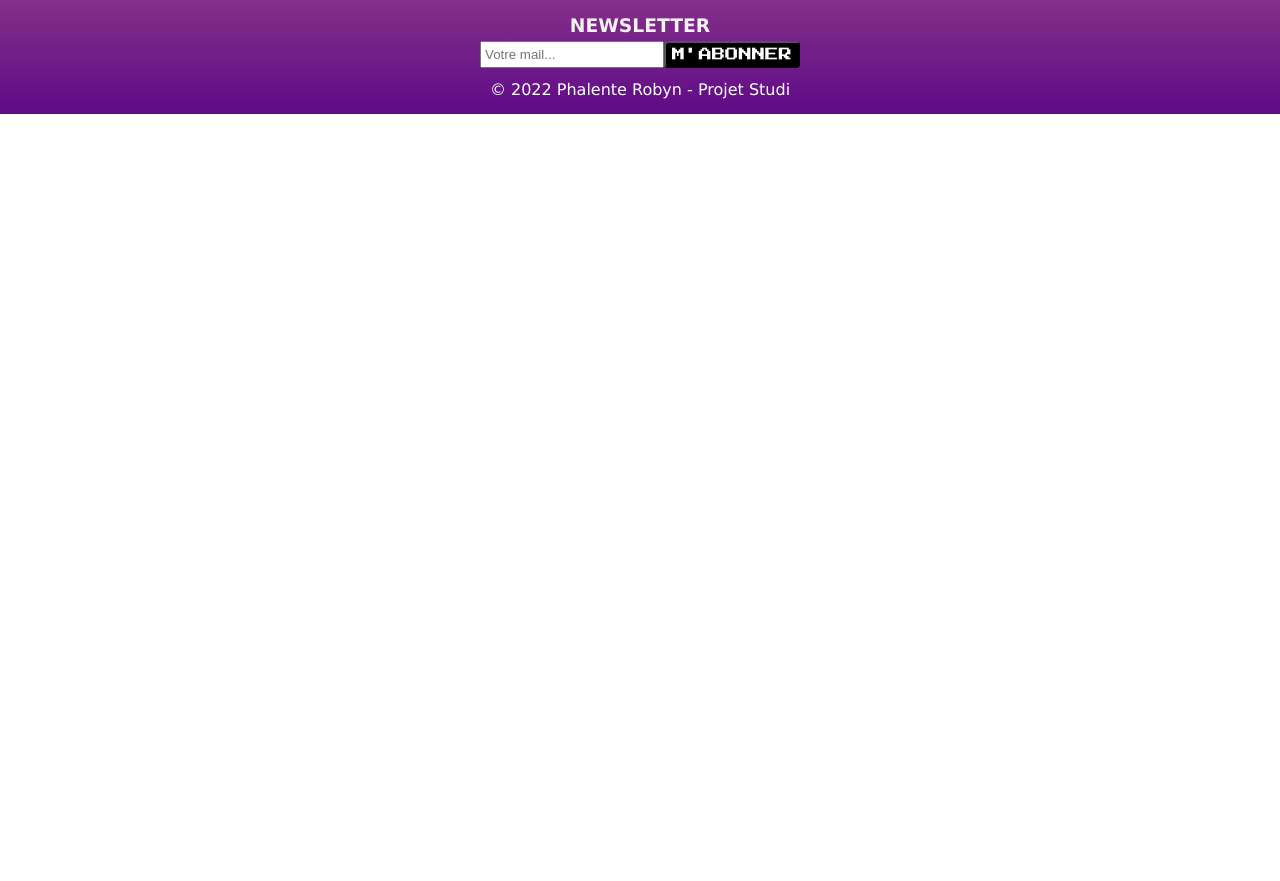
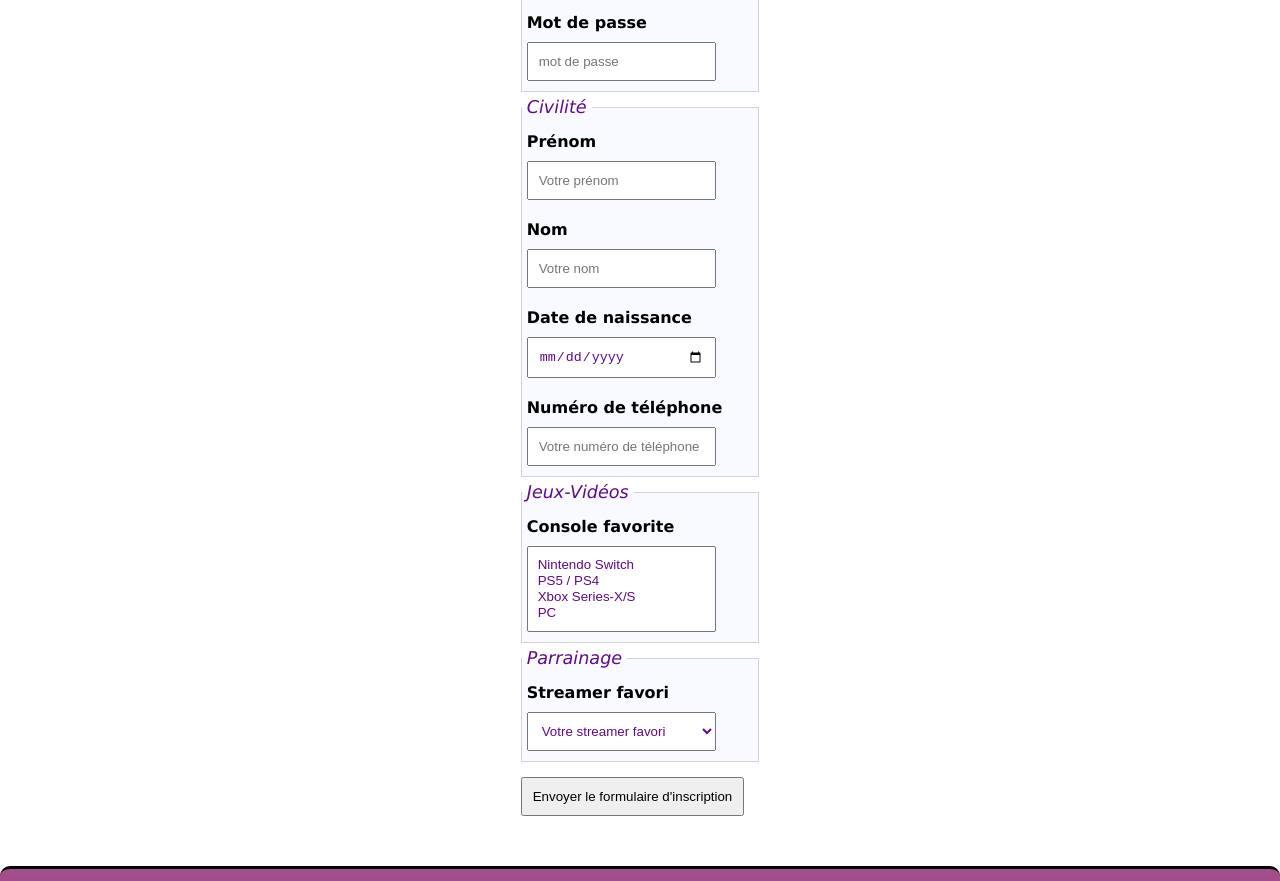
Before and after one commit to Phalente/Evaluation, a website: page Site/join-us.html in a window 1280 px wide. Shown: the part 302-1183 px from the top of the page. Before the commit the page ends 800 px from the top, so only its background shows below. Drawn offline with nearby package versions, Linux system fonts and the light colour scheme.

Commit message:
page formulaire -rejoins nous- finalisé

```diff
--- a/Site/join-us.html
+++ b/Site/join-us.html
@@ -41,7 +41,62 @@
 
         <!--Début de la main page-->
         <main>
-            <h1>Join-US</h1>
+            <h1>Rejoins-nous !</h1>
+            <form method="POST" action="inscription.php">
+                <fieldset>
+                    <legend>Informations de Streamer</legend>
+
+                    <label for="pseudo-streamer">Pseudo Streamer</label>
+                    <input type="pseudo" name="pseudo" id="pseudo" required placeholder="Pseudo Streamer">
+
+                    <label for="password">Mot de passe</label>
+                    <input type="password" name="password" id="password" required placeholder="mot de passe">
+                </fieldset>
+
+                <fieldset>
+                    <legend>Civilité</legend>
+
+                    <label for="Firstname">Prénom</label>
+                    <input type="text" name="Firstname" id="Firstname" required placeholder="Votre prénom">
+
+                    <label for="Lastname">Nom</label>
+                    <input type="text" name="Lastname" id="Lastname" required placeholder="Votre nom">
+
+                    <label for="BirthDate">Date de naissance</label>
+                    <input type="date" name="BirthDate" id="BirthDate">
+
+                    <label for="phonenumber">Numéro de téléphone</label>
+                    <input type="tel" name="tel" id="tel" placeholder="Votre numéro de téléphone">
+                </fieldset>
+
+                <fieldset>
+                    <legend>Jeux-Vidéos</legend>
+
+                    <label for="games">Console favorite</label>
+                    <select name="games" id="games" multiple>
+                        <option value="Nintendo">Nintendo Switch</option>
+                        <option value="Sony">PS5 / PS4</option>
+                        <option value="Microsoft">Xbox Series-X/S</option>
+                        <option value="PC">PC</option>
+                    </select>
+                </fieldset>
+
+                <fieldset>
+                    <legend>Parrainage</legend>
+
+                    <label for="sponsor">Streamer favori</label>
+                    <select name="sponsor" id="sponsor">
+                        <option value="">Votre streamer favori </option>
+                        <option value="Madaojisan">Madaojisan</option>
+                        <option value="Lesombrhero">Lesombrhero</option>
+                        <option value="Wiiztoxz">Wiiztoxz</option>
+                        <option value="Lucky-Fail8">Lucky-Fail8</option>
+                        <option value="Leanou">Leanou</option>
+                        <option value="bzh-squad">BZH-SQUAD</option>
+                    </select>
+                </fieldset>
+                <button type="submit">Envoyer le formulaire d'inscription</button>
+            </form>
         </main>
         <!--Fin de la main page-->
 
--- a/style.css
+++ b/style.css
@@ -19,6 +19,7 @@ main {
     flex-direction: column;
     align-items: center;
     padding-bottom: 50px;
+    color: #f2f2f2;
 }
 
 /* Fonts */
@@ -44,6 +45,8 @@ h3 {
 h5 {
     font-family: 'Press Start 2P', cursive;
 }
+
+
 
 /* Caroussel */
 
--- a/style/Header&Footer.css
+++ b/style/Header&Footer.css
@@ -3,13 +3,13 @@
     padding: 0;
     list-style: none;
     text-decoration: none;
-    color: white;
     box-sizing: border-box;
 }
 
 h1, h2, h3 {
     font-family: 'Press Start 2P', cursive;
 }
+
 /* Début du Header */
 
 nav {
@@ -22,6 +22,10 @@ nav {
     box-shadow: 0px 0px 30px #000;
     z-index: 999;
     font-family: 'Press Start 2P', cursive;
+}
+
+nav label a {
+    color: #f2f2f2;
 }
 
 .logo {
@@ -137,6 +141,10 @@ footer {
     align-items: center;
 }
 
+footer p {
+    color: #f2f2f2;
+}
+
 footer h3 {
     text-transform: uppercase;
     color: #f2f2f2;
@@ -177,6 +185,7 @@ footer h3 {
     border-radius: 4px;
     text-transform: uppercase;
     background: #000;
+    color: #f2f2f2;
     cursor: pointer;
     font-family: 'Press Start 2P', cursive;
 }
--- a/style/join-us.css
+++ b/style/join-us.css
@@ -24,5 +24,57 @@ main {
 h1 {
     color: black;
     text-align: center;
-    padding-top: 25px;
+    padding-top: 30px;
+    padding-bottom: 30px;
 }
+
+/* Formulaire */
+
+main form {
+    max-width: 80%;
+}
+
+form label {
+    display: block;
+    font-weight: bold;
+    margin-bottom: 10px;
+    padding-top: 10px;
+    margin-left: 5px;
+    color: black;
+}
+
+label.inline-label {
+    display: inline-block;
+}
+
+fieldset {
+    border: 1px solid lightgray;
+    background-color: rgba(225, 233, 255, 0.25);
+}
+
+legend {
+    font-style: italic;
+    font-size: 1.1em;
+    padding: 5px;
+    color: #5f0a87;
+}
+
+form input, form select, form textarea {
+    display: inline-block;
+    margin-bottom: 10px;
+    padding: 10px;
+    width: 80%;
+    color: #5f0a87;
+    margin-left: 5px;
+}
+
+form input [type="radio"],
+form input [type="checkbox"],
+form input [type="submit"] {
+    width: auto;
+}
+
+button[type=submit] {
+    padding: 10px;
+    margin-top: 15px;
+}
```
